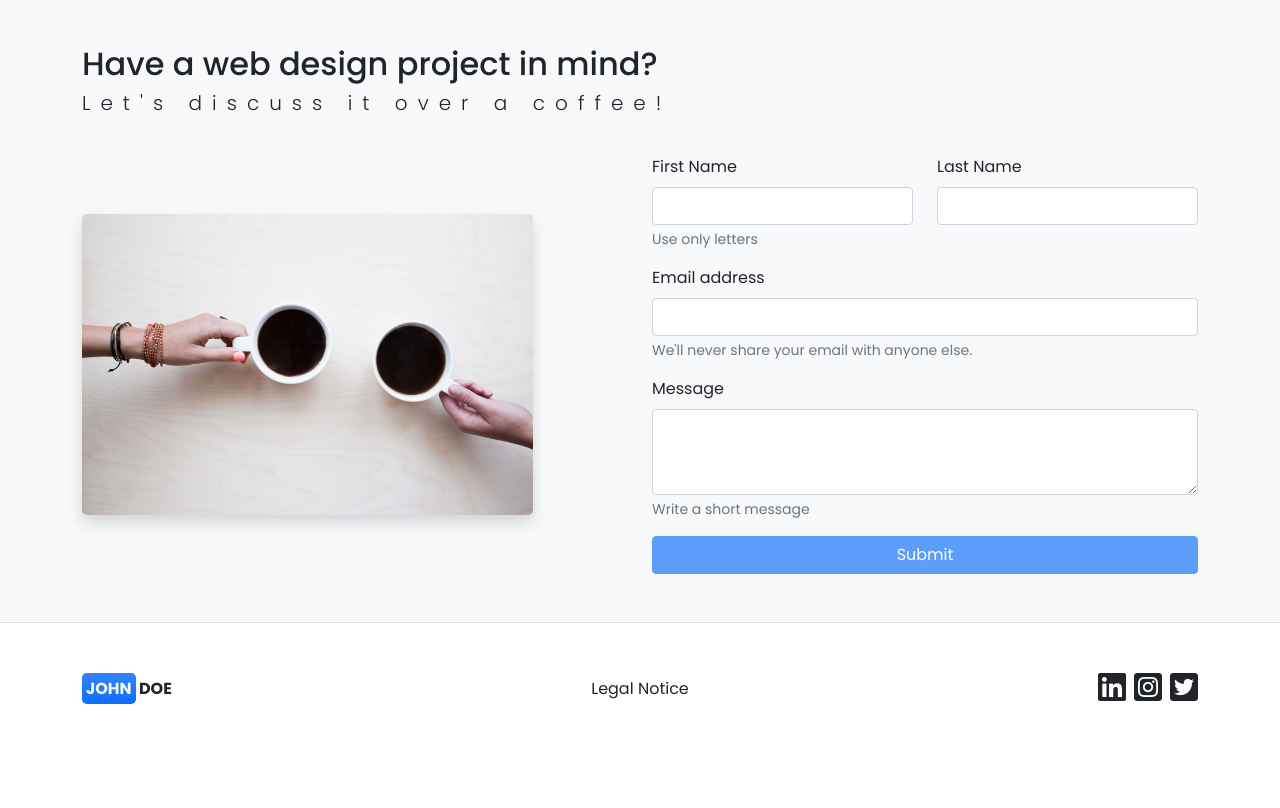
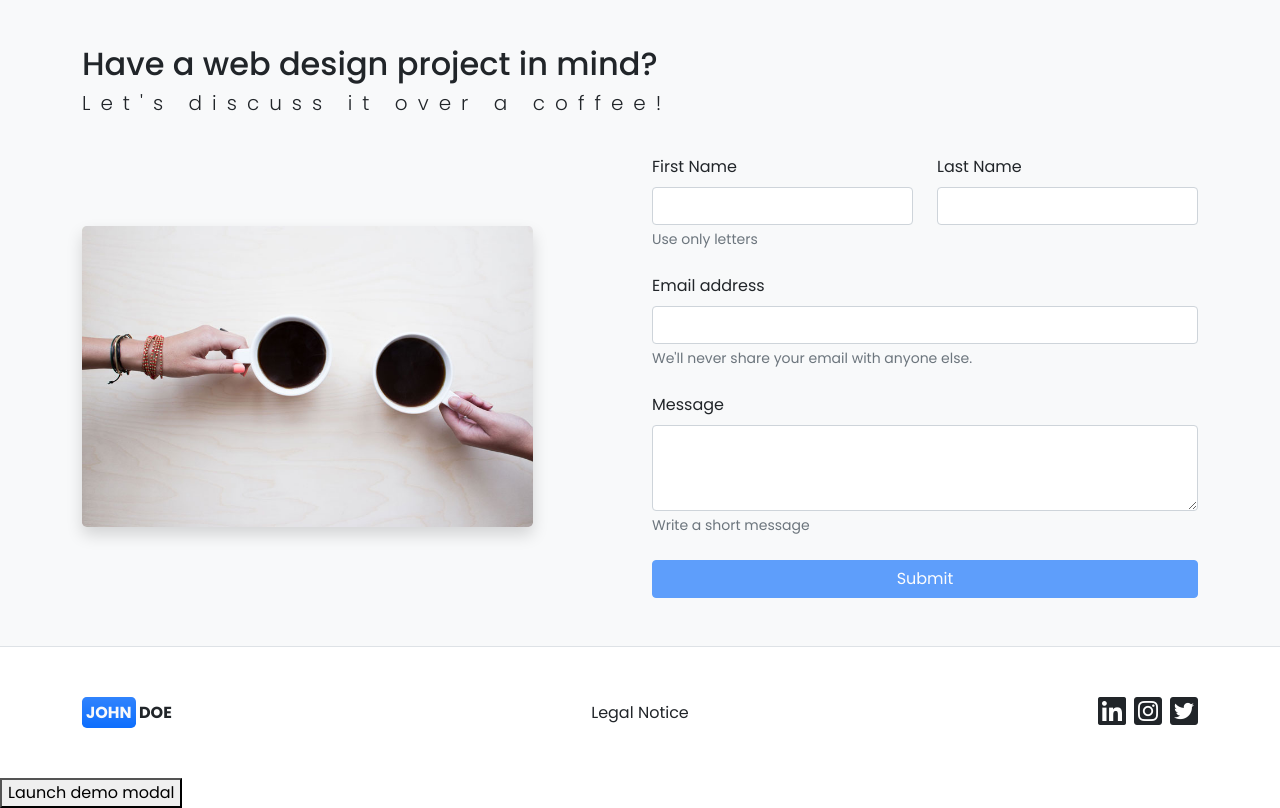
Before and after one commit to Stevens-Mark/Simple-Portfolio, a React (Create React App) app: page / in a window 1280 px wide. Shown: the part 2540-3348 px from the top of the page. Before the commit the page ends 3294 px from the top, so only its background shows below. Built offline with nearby package versions, Linux system fonts and the light colour scheme.

Commit message:
modal in progres

```diff
--- a/src/components/Form.jsx
+++ b/src/components/Form.jsx
@@ -7,39 +7,35 @@
 const ContactForm = () => {
 
   return (
+    <form  className="row gy-4">
 
-    <form>
-      <div className="row">
-        <div className="col-12 col-lg-6">
-            <div className="mb-3">
-              <label htmlFor="inputFirstName" className="form-label">First Name</label>
-              <input type="text" className="form-control" id="inputFirstName" aria-describedby="NameHelp"/>
-              <div id="NameHelp" className="form-text">Use only letters</div>
-            </div>
-          </div>
-          <div className="col-12 col-lg-6">
-            <div className="mb-3">
-              <label htmlFor="inputLastName" className="form-label">Last Name</label>
-              <input type="text" className="form-control" id="inputLastName" aria-describedby="NameHelp"/>
-            </div>
+        <div className="col-12 col-sm-6">
+          <label htmlFor="inputFirstName" className="form-label">First Name</label>
+          <input name="inputFirstName" type="text" className="form-control" id="inputFirstName" aria-describedby="NameHelp"/>
+          <div id="NameHelp" className="form-text">Use only letters</div>
         </div>
-      </div>
 
-        <div className="mb-3">
+        <div className="col-12 col-sm-6">
+          <label htmlFor="inputLastName" className="form-label">Last Name</label>
+          <input name="inputLastName" type="text" className="form-control" id="inputLastName" aria-describedby="NameHelp"/>
+        </div>
+
+        <div className="col-12">
           <label htmlFor="inputEmail" className="form-label">Email address</label>
-          <input type="email" className="form-control" id="inputEmail" aria-describedby="emailHelp"/>
-
+          <input name="inputEmail" type="email" className="form-control" id="inputEmail" aria-describedby="emailHelp"/>
           <div id="emailHelp" className="form-text">We'll never share your email with anyone else.</div>
         </div>
 
-        <div className="mb-3">
+        <div className="col-12">
           <label htmlFor="formControlTextarea" className="form-label" aria-describedby="textareaHelp">Message</label>
-          <textarea className="form-control" id="formControlTextarea" rows="3"></textarea>
-
+          <textarea name="formControlTextarea" className="form-control" id="formControlTextarea" rows="3"></textarea>
           <div id="textareaHelp" className="form-text">Write a short message</div>
         </div>
 
-        <button type="submit"  disabled className="btn btn-primary w-100">Submit</button>
+        <div className="col-12">
+          <button type="submit"  disabled className="btn btn-primary w-100">Submit</button>
+        </div>
+
     </form>
 
   )
--- /dev/null
+++ b/src/components/Modal.jsx
@@ -0,0 +1,45 @@
+
+import Modal from 'react-bootstrap/Modal'
+import { useState } from 'react'
+
+/**
+ * Renders a Modal for the legal notice when user clicks on it
+ * @function LegalModal
+ * @returns {JSX}
+ */
+ const LegalModal = () => {
+
+  const [show, setShow] = useState(false);
+
+  const handleClose = () => setShow(false);
+  const handleShow = () => setShow(true);
+
+  return (
+    <>
+      <button variant="primary" onClick={handleShow}>
+        Launch demo modal
+      </button>
+
+      <Modal centered show={show} onHide={handleClose}>
+        <Modal.Header closeButton>
+          <Modal.Title>Legal Notice</Modal.Title>
+        </Modal.Header>
+        <Modal.Body>
+          <p> Lorem ipsum dolor sit amet, consectetur adipiscing elit. Nullam tellus leo, volutpat vitae
+              mi ultrices, sollicitudin blandit dui. Mauris ultricies iaculis leo id consequat. Class aptent taciti sociosqu ad
+              litora torquentper conubia nostra, per inceptos himenaeos. Sed posuere risus viverra ornare porttitor. Nullam egestas
+              nec libero eget sagittis. Phasellus vulputate ante a vulputate vehicula. Suspendisse nec dolor ante.</p>
+           <p>Nunc auctor semper turpis. Duis quam velit, aliquam ut mi vel, sollicitudin dapibus erat.
+              Etiam vitae malesuada urna. Vestibulum scelerisque lacus at molestie cursus. Donec placerat enim id enim feugiat
+              gravida. Integer ut maximus libero. Nulla faucibus dolor vitae varius rutrum. Nunc neque sem, convallis id lorem quis, vulputate
+              imperdieteros. Donec viverra commodo congue.</p>
+        </Modal.Body>
+        <Modal.Footer>
+          <p>Thank you</p>
+        </Modal.Footer>
+      </Modal>
+    </>
+  )
+}
+
+export default LegalModal
--- a/src/components/OffCanvas.jsx
+++ b/src/components/OffCanvas.jsx
@@ -8,7 +8,7 @@ import ProjectCarousel from './ProjectCarousel'
  * @param {array} projects : data
  * @returns {JSX}
  */
-const OffCanvas = ( { projects }  ) => {
+const OffCanvas = ( { projects } ) => {
 
   return (
     <>
--- a/src/components/Skills/SkilsRowTwo.jsx
+++ b/src/components/Skills/SkilsRowTwo.jsx
@@ -18,11 +18,11 @@ const SkillsRowTwo = () => {
     return (
       <div className="row mt-5 gy-4 gy-md-0 align-items-center">
 
-        <div className="coll-12  col-md-4 ">
+        <div className="coll-12 col-md-4">
           <img src={design} alt="screen showing design" className="rounded-3 shadow w-100"/>
         </div>
 
-        <div className="col-12 col-md-7 offset-md-1">
+        <div className="col-12 order-first col-md-7 offset-md-1 order-md-last">
             <div className="bg-white mb-3 px-3 py-4 rounded-3 shadow-sm">
               <div className="row align-items-center">
                 <div className="col-5 col-sm-4 col-lg-3 col-xl-2">
--- a/src/pages/Home.jsx
+++ b/src/pages/Home.jsx
@@ -8,6 +8,7 @@ import Portfolio from "../components/Portfolio"
 import Contact from "../components/Contact"
 import Footer from "../components/Footer"
 import OffCanvas from "../components/OffCanvas"
+import LegalModal from "../components/Modal"
 
 /**
  * Renders main page
@@ -23,6 +24,7 @@ const Home = ( { siteData } ) => {
     window.scrollTo(0, 0)
   }, [])
 
+
   return (
     <main>
       <Nav/>
@@ -31,6 +33,7 @@ const Home = ( { siteData } ) => {
       <Portfolio projects={siteData} />
       <Contact/>
       <Footer/>
+      <LegalModal/>
       <OffCanvas projects={siteData} />
     </main>
   )
```
